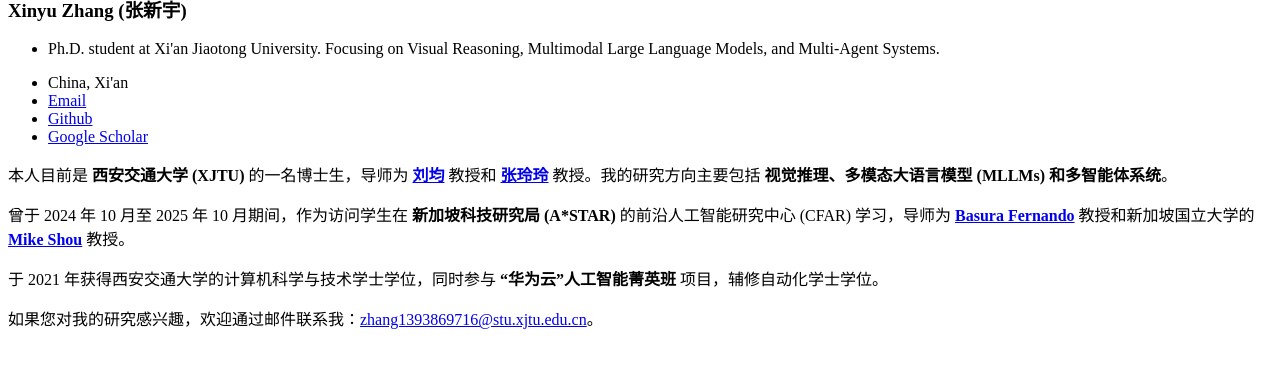
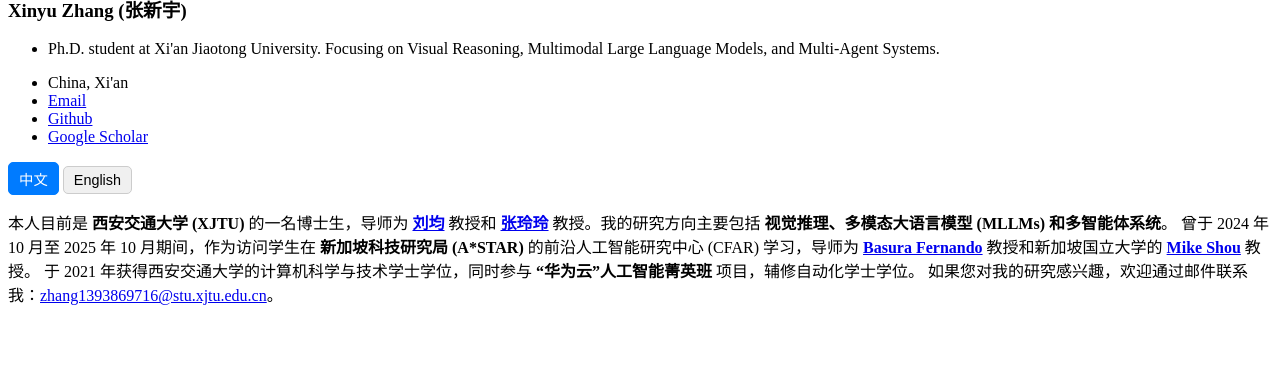
Before and after one commit to dxzxy12138/dxzxy12138.github.io, a Jekyll site: the page built from _pages/includes/intro.md, in a window 1280 px wide, cut to the strip 530-898 px from the top of the page. Built offline with Jekyll 4.4.1, drawn with Linux system fonts in a browser that asks for light colours; our own code applies the rules of GitHub Pages for plain Markdown files.

Commit message:
更新了内容

```diff
--- a/_includes/head/custom.html
+++ b/_includes/head/custom.html
@@ -8,6 +8,44 @@
 <meta name="msapplication-config" content="images/browserconfig.xml?v=M44lzPylqQ">
 <meta name="theme-color" content="#ffffff">
 <link rel="stylesheet" href="assets/css/academicons.css"/>
+
+<style>
+.language-switcher {
+    margin-bottom: 15px;
+}
+.lang-btn {
+    padding: 5px 10px;
+    border: 1px solid #ccc;
+    background-color: #f0f0f0;
+    cursor: pointer;
+    border-radius: 5px;
+    font-size: 0.9em;
+}
+.lang-btn.active {
+    background-color: #007bff;
+    color: white;
+    border-color: #007bff;
+}
+.lang-btn:not(.active):hover {
+    background-color: #e0e0e0;
+}
+</style>
+
+<script>
+function switchLanguage(lang) {
+    // Hide all language contents
+    document.getElementById('intro-zh').style.display = 'none';
+    document.getElementById('intro-en').style.display = 'none';
+
+    // Show the selected language content
+    document.getElementById('intro-' + lang).style.display = 'block';
+
+    // Update active state on buttons
+    document.querySelector('.lang-btn[onclick="switchLanguage(\'zh\')"]').classList.remove('active');
+    document.querySelector('.lang-btn[onclick="switchLanguage(\'en\')"]').classList.remove('active');
+    document.querySelector('.lang-btn[onclick="switchLanguage(\'' + lang + '\')"]').classList.add('active');
+}
+</script>
 
 <script type="text/x-mathjax-config"> MathJax.Hub.Config({ TeX: { equationNumbers: { autoNumber: "all" } } }); </script>
 <script type="text/x-mathjax-config">
--- a/_pages/includes/intro.md
+++ b/_pages/includes/intro.md
@@ -1,7 +1,24 @@
-本人目前是 **西安交通大学 (XJTU)** 的一名博士生，导师为 **[刘均](http://gr.xjtu.edu.cn/web/liujun)** 教授和 **[张玲玲](http://gr.xjtu.edu.cn/web/linglingzhang)** 教授。我的研究方向主要包括 **视觉推理、多模态大语言模型 (MLLMs) 和多智能体系统**。
+<div class="language-switcher">
+    <button onclick="switchLanguage('zh')" class="lang-btn active">中文</button>
+    <button onclick="switchLanguage('en')" class="lang-btn">English</button>
+</div>
 
-曾于 2024 年 10 月至 2025 年 10 月期间，作为访问学生在 **新加坡科技研究局 (A*STAR)** 的前沿人工智能研究中心 (CFAR) 学习，导师为 **[Basura Fernando](https://www.basurafernando.com/)** 教授和新加坡国立大学的 **[Mike Shou](https://sites.google.com/view/mikeshou)** 教授。
+<div id="intro-zh" class="language-content">
+本人目前是 <strong>西安交通大学 (XJTU)</strong> 的一名博士生，导师为 <strong><a href="http://gr.xjtu.edu.cn/web/liujun">刘均</a></strong> 教授和 <strong><a href="http://gr.xjtu.edu.cn/web/linglingzhang">张玲玲</a></strong> 教授。我的研究方向主要包括 <strong>视觉推理、多模态大语言模型 (MLLMs) 和多智能体系统</strong>。
 
-于 2021 年获得西安交通大学的计算机科学与技术学士学位，同时参与 **“华为云”人工智能菁英班** 项目，辅修自动化学士学位。
+曾于 2024 年 10 月至 2025 年 10 月期间，作为访问学生在 <strong>新加坡科技研究局 (A*STAR)</strong> 的前沿人工智能研究中心 (CFAR) 学习，导师为 <strong><a href="https://www.basurafernando.com/">Basura Fernando</a></strong> 教授和新加坡国立大学的 <strong><a href="https://sites.google.com/view/mikeshou">Mike Shou</a></strong> 教授。
 
-如果您对我的研究感兴趣，欢迎通过邮件联系我：[zhang1393869716@stu.xjtu.edu.cn](mailto:zhang1393869716@stu.xjtu.edu.cn)。
+于 2021 年获得西安交通大学的计算机科学与技术学士学位，同时参与 <strong>“华为云”人工智能菁英班</strong> 项目，辅修自动化学士学位。
+
+如果您对我的研究感兴趣，欢迎通过邮件联系我：<a href="mailto:zhang1393869716@stu.xjtu.edu.cn">zhang1393869716@stu.xjtu.edu.cn</a>。
+</div>
+
+<div id="intro-en" class="language-content" style="display:none;">
+I am currently a Ph.D. student at <strong>Xi'an Jiaotong University (XJTU)</strong>, advised by Prof. <strong><a href="http://gr.xjtu.edu.cn/web/liujun">Jun Liu</a></strong> and Prof. <strong><a href="http://gr.xjtu.edu.cn/web/linglingzhang">Lingling Zhang</a></strong>. My research interests mainly include <strong>Visual Reasoning, Multimodal Large Language Models (MLLMs), and Multi-Agent Systems</strong>.
+
+From October 2024 to October 2025, I was a visiting student at the Centre for Frontier AI Research (CFAR), <strong>A*STAR</strong>, Singapore, mentored by Prof. <strong><a href="https://www.basurafernando.com/">Basura Fernando</a></strong> and Prof. <strong><a href="https://sites.google.com/view/mikeshou">Mike Shou</a></strong> from the National University of Singapore.
+
+I received my B.Eng. degree in Computer Science and Technology from Xi'an Jiaotong University in 2021. During my undergraduate studies, I was part of the <strong>"Huawei Cloud" AI Elite Class</strong> program and pursued a minor degree in Automation.
+
+If you are interested in my research, please feel free to contact me via email: <a href="mailto:zhang1393869716@stu.xjtu.edu.cn">zhang1393869716@stu.xjtu.edu.cn</a>.
+</div>
```
